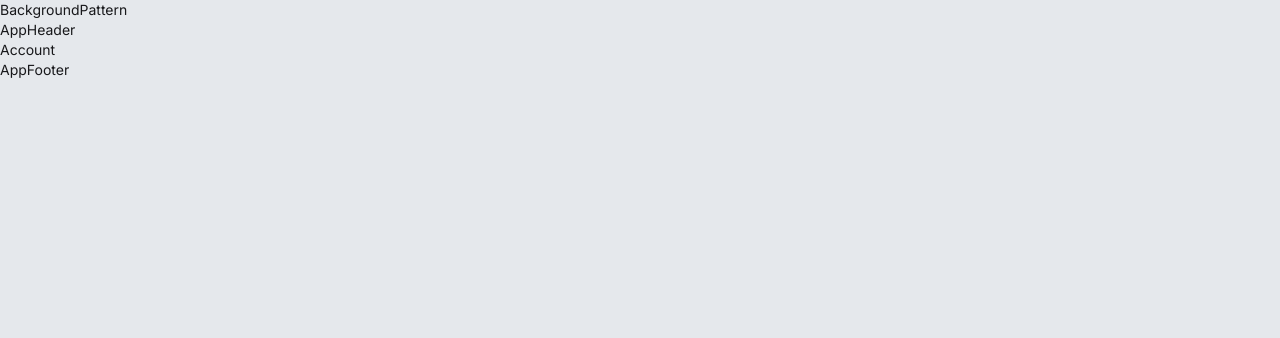
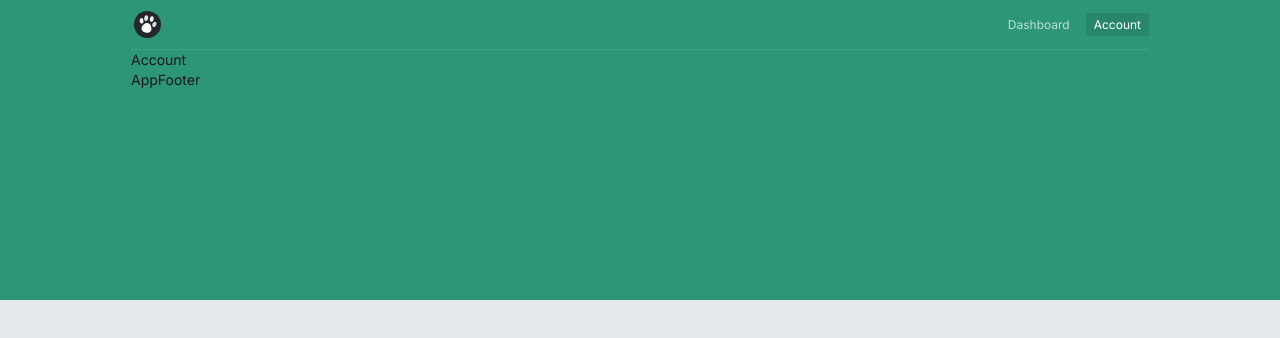
Before and after one commit to pschonffeldt/pet, a Next.js app: page /app/account in a window 1280 px wide. Shown: the top 338 px of the page. Built offline with nearby package versions, Linux system fonts and the light colour scheme.

Commit message:
Add layout and styling for app layout and header with conditional path style

```diff
--- a/src/app/(app)/app/layout.tsx
+++ b/src/app/(app)/app/layout.tsx
@@ -7,9 +7,11 @@
     <>
       <BackgroundPattern />
 
-      <AppHeader />
-      {children}
-      <AppFooter />
+      <div className="max-w-[1050px] mx-auto px-4 ">
+        <AppHeader />
+        {children}
+        <AppFooter />
+      </div>
     </>
   );
 }
--- a/src/components/app-header.tsx
+++ b/src/components/app-header.tsx
@@ -1,3 +1,47 @@
+"use client";
+
+import Link from "next/link";
+import Logo from "./logo";
+import { usePathname } from "next/navigation";
+import { cn } from "@/lib/utils";
+
+const routes = [
+  {
+    label: "Dashboard",
+    path: "/app/dashboard",
+  },
+  {
+    label: "Account",
+    path: "/app/account",
+  },
+];
+
 export default function AppHeader() {
-  return <div>AppHeader</div>;
+  const activePathname = usePathname();
+
+  return (
+    <header className="flex justify-between items-center border-b border-white/10 py-2">
+      <Logo />
+
+      <nav>
+        <ul className="flex gap-2 text-xs">
+          {routes.map((route) => (
+            <li key={route.path}>
+              <Link
+                href={route.path}
+                className={cn(
+                  "text-white/70  rounde-sm px-2 py-1 hover:text-white focus:text-white transition",
+                  {
+                    "bg-black/10 text-white": route.path === activePathname,
+                  }
+                )}
+              >
+                {route.label}
+              </Link>
+            </li>
+          ))}
+        </ul>
+      </nav>
+    </header>
+  );
 }
--- a/src/components/background-pattern.tsx
+++ b/src/components/background-pattern.tsx
@@ -1,3 +1,3 @@
 export default function BackgroundPattern() {
-  return <div>BackgroundPattern</div>;
+  return <div className="bg-[#2C9676] h-[300px] w-full absolute top-0 -z-10" />;
 }
```
